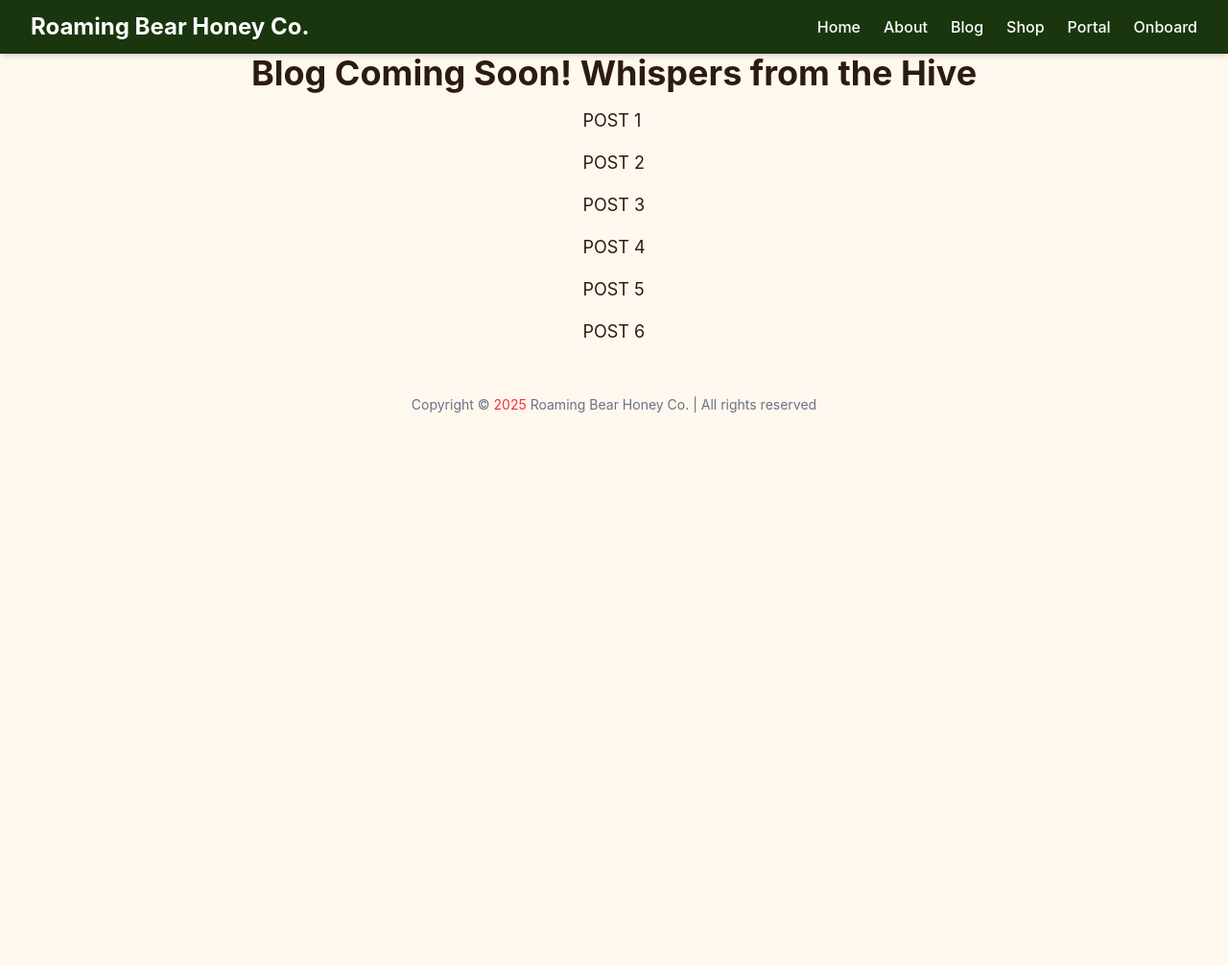
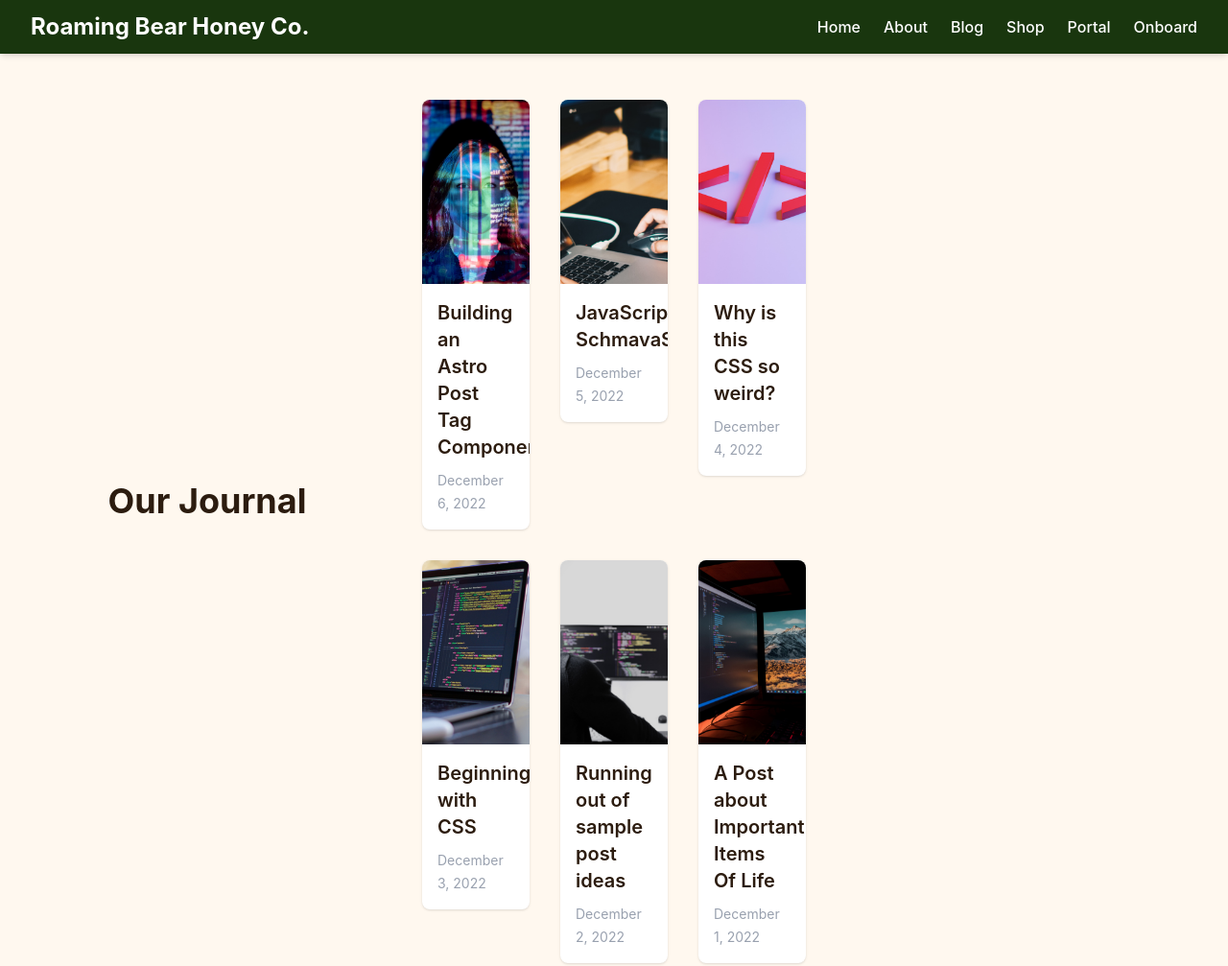
Before and after one commit to roamingbearhoneyco/roamingbearhoneyco.github.io, an Astro site: page /blog in a window 1280 px wide. Shown: the top 1007 px of the page at 96% size. Before the commit the page ends 800 px from the top, so only its background shows below. Built offline with nearby package versions, Linux system fonts and the light colour scheme; Astro itself is replaced by a stand-in of ours.

Commit message:
blog semi functional

```diff
--- /dev/null
+++ b/src/layouts/BlogLayout.astro
@@ -0,0 +1,16 @@
+---
+// src/layouts/BlogLayout.astro
+
+import Layout from './Layout.astro';
+---
+<Layout>
+  <main class="max-w-7xl mx-auto px-4 py-12">
+    <ul
+      role="list"
+      class="grid grid-cols-1 sm:grid-cols-2 lg:grid-cols-3 gap-6"
+    >
+      <!-- Every child of BlogLayout will be one <li> card -->
+      <slot />
+    </ul>
+  </main>
+</Layout>
--- a/src/pages/blog/index.astro
+++ b/src/pages/blog/index.astro
@@ -1,51 +1,77 @@
 ---
-import Layout from '../../layouts/Layout.astro';
+import BlogLayout from '../../layouts/BlogLayout.astro';
+
+interface Frontmatter {
+  title: string;
+  date: string;
+  description: string;
+  image?: { src: string; alt: string };
+  draft?: boolean;
+}
+
+interface PostModule {
+  frontmatter: Frontmatter;
+}
+
+const modules = import.meta.glob<PostModule>('./*.md', { eager: true });
+const locale = 'en-US';
+const formatDate = (d: string) =>
+  new Date(d).toLocaleDateString(locale, {
+    year: 'numeric',
+    month: 'long',
+    day: 'numeric',
+  });
+
+type Post = Frontmatter & { slug: string; displayDate: string };
+
+const posts: Post[] = Object.entries(modules)
+  .map(([path, mod]) => {
+    const slug = path.match(/\.\/(.+)\.md$/)?.[1]!;
+    const { title, date, description, image, draft } = mod.frontmatter;
+    return {
+      slug,
+      title,
+      date,
+      description,
+      image,
+      draft,
+      displayDate: formatDate(date),
+    };
+  })
+  .filter((p) => !p.draft)
+  .sort((a, b) => new Date(b.date).valueOf() - new Date(a.date).valueOf());
 ---
+<BlogLayout>
+  <div class="flex items-center justify-center mb-8">
+    <h1 class="text-4xl font-bold mb-8">Our Journal</h1>
+  </div>
 
-<Layout>
-    <section class="flex items-center justify-center ">
-        <h1 class="text-4xl font-bold">
-          Blog Coming Soon! Whispers from the Hive
-        </h1>
-
-    </section>
-    <div class="flex items-center justify-center">
-        <ul>
-          <li class="mt-4 text-lg">
-            <a href="/blog/post-1">POST 1</a>
-          </li>
-          <li class="mt-4 text-lg">
-            <a href="/blog/post-2">POST 2</a>
-          </li>
-          <li class="mt-4 text-lg">
-            <a href="/blog/post-3">POST 3</a>
-          </li>
-          <li class="mt-4 text-lg">
-            <a href="/blog/post-4">POST 4</a>
-          </li>
-          <li class="mt-4 text-lg">
-            <a href="/blog/post-5">POST 5</a>
-          </li>
-          <li class="mt-4 text-lg">
-            <a href="/blog/post-6">POST 6</a>
-          </li>
-        </ul>
-      </div>
-</Layout>
-
-<style>
-  @keyframes fadeInUp {
-    0% {
-      opacity: 0;
-      transform: translateY(20px);
-    }
-    100% {
-      opacity: 1;
-      transform: translateY(0);
-    }
-  }
-
-  .animate-fade-in-up {
-    animation: fadeInUp 1s ease-out forwards;
-  }
-</style>
+  <ul
+    role="list"
+    class="grid grid-cols-1 sm:grid-cols-2 lg:grid-cols-3 gap-8"
+  >
+    {posts.map((post) => (
+      <li>
+        <a
+          href={`/blog/${post.slug}`}
+          class="block bg-white rounded-lg overflow-hidden shadow transition hover:shadow-lg"
+        >
+          {post.image && (
+            <img
+              src={post.image.src}
+              alt={post.image.alt}
+              class="w-full h-48 object-cover"
+            />
+          )}
+          <div class="p-4">
+            <h2 class="text-xl font-semibold mb-2">{post.title}</h2>
+            <!-- <p class="text-gray-600 mb-4">{post.description}</p>-->
+            <time class="text-sm text-gray-400">
+              {post.displayDate}
+            </time>
+          </div>
+        </a>
+      </li>
+    ))}
+  </ul>
+</BlogLayout>
--- a/src/pages/blog/post-1.md
+++ b/src/pages/blog/post-1.md
@@ -1,7 +1,7 @@
 ---
 
 title: A Post about Important Items Of Life
-date: 2022-11-20
+date: 2022-12-01
 author: Darnell McClure
 image: {
   src: "/images/post-1.jpg",
--- a/src/pages/blog/post-2.md
+++ b/src/pages/blog/post-2.md
@@ -1,7 +1,7 @@
 ---
 
 title: Running out of sample post ideas
-date: 2022-11-25
+date: 2022-12-02
 author: Victoria Greenfelder
 image: {
   src: "/images/post-2.jpg",
--- a/src/pages/blog/post-4.md
+++ b/src/pages/blog/post-4.md
@@ -1,7 +1,7 @@
 ---
 
 title: Why is this CSS so weird?
-date: 2022-12-09
+date: 2022-12-04
 author: Anna Dixon
 image: {
   src: "/images/post-4.jpg",
--- a/src/pages/blog/post-6.md
+++ b/src/pages/blog/post-6.md
@@ -1,5 +1,5 @@
 ---
-
+layout: '../../layouts/BlogLayout.astro'
 title: Building an Astro Post Tag Component
 date: 2022-12-06
 author: Anna Dixon
```
